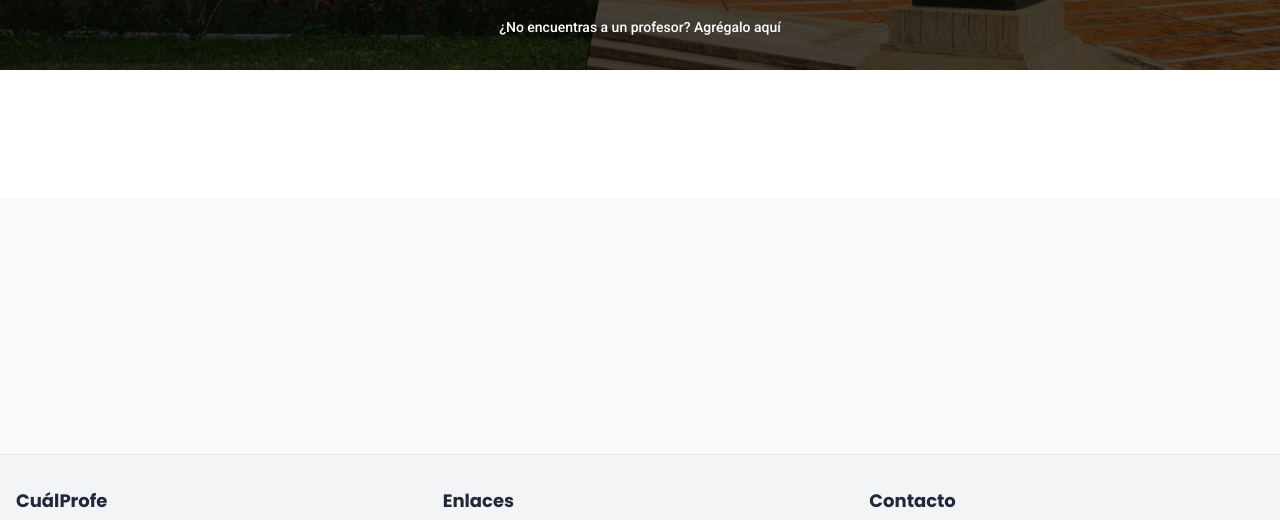
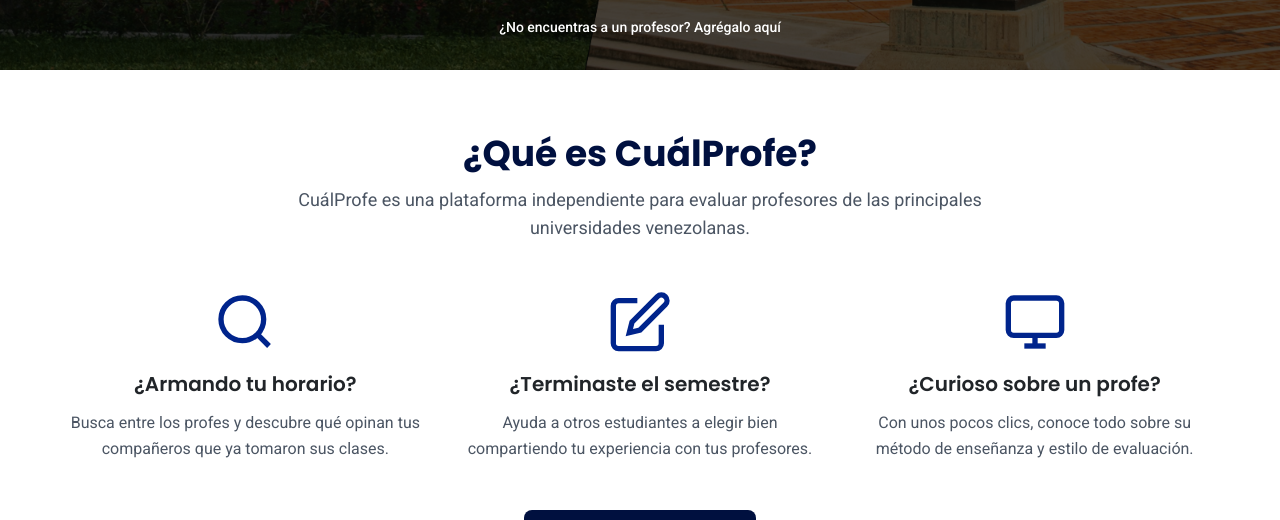
Before and after one commit to juanarroyoac/cualprofe-new, a Next.js app: page / in a window 1280 px wide. Shown: the part 410-930 px from the top of the page. Built offline with nearby package versions, Linux system fonts and the light colour scheme; no server answers; the database is empty.

Commit message:
Google Authentication fixed

```diff
--- a/app/page.tsx
+++ b/app/page.tsx
@@ -6,8 +6,8 @@
 export default function Home() {
   return (
     <div className="min-h-screen w-full overflow-hidden landing-page">
-      {/* Hero section with background image - FULL WIDTH but SHORTER HEIGHT */}
-      <div className="relative w-full h-[400px] sm:h-[480px] -mt-16"> {/* Reduced height significantly */}
+      {/* Hero section with background image */}
+      <div className="relative w-full h-[400px] sm:h-[480px] -mt-16">
         {/* Background image - stretched to full width */}
         <div className="absolute inset-0 w-full">
           <Image
@@ -23,14 +23,14 @@
           <div className="absolute inset-0 bg-black bg-opacity-70"></div>
         </div>
 
-        {/* Content container - position stays exactly the same */}
+        {/* Content container */}
         <div className="absolute inset-x-0 top-[32%] sm:top-[30%] z-10 flex flex-col items-center px-4">
-          {/* Main heading with reduced size ONLY on mobile (about 40% smaller) */}
+          {/* Main heading */}
           <h1 className="text-white text-2xl sm:text-5xl font-bold leading-[1.15] md:leading-[1.2] mb-2 text-center font-poppins">
             Busca los mejores profesores <span className="hidden md:inline"><br /></span>antes de inscribirte.
           </h1>
 
-          {/* SearchBar component */}
+          {/* SearchBar component - keeping the current one */}
           <div className="w-full max-w-lg">
             <SearchBar
               textColor="white"
@@ -39,7 +39,7 @@
               headingWeight="font-bold"
             />
 
-            {/* Add Professor Link - closer to search bar */}
+            {/* Add Professor Link */}
             <div className="mt-4 text-center">
               <Link
                 href="/add-professor"
@@ -52,12 +52,71 @@
         </div>
       </div>
 
-      {/* Rest of the page content */}
-      <main className="py-10 sm:py-16 px-4 bg-white">
-        <div className="w-full max-w-4xl mx-auto">
-          {/* Additional content here */}
+      {/* Welcome section with "What is CualProfe" style layout */}
+      <div className="py-16 px-4 bg-white">
+        <div className="w-full max-w-6xl mx-auto text-center">
+          <h2 className="text-3xl sm:text-4xl font-bold mb-3 font-poppins text-[#00103f]">
+            ¿Qué es CuálProfe?
+          </h2>
+          <p className="text-lg mb-12 text-gray-600 max-w-3xl mx-auto font-nunito">
+            CuálProfe es una plataforma independiente para evaluar profesores de las principales universidades venezolanas.
+          </p>
+
+          <div className="grid md:grid-cols-3 gap-8 mb-12">
+            {/* Feature 1 */}
+            <div className="text-center">
+              <div className="w-16 h-16 mx-auto mb-4">
+                <svg xmlns="http://www.w3.org/2000/svg" viewBox="0 0 24 24" fill="none" stroke="#00248c" strokeWidth="2" className="w-full h-full">
+                  <circle cx="11" cy="11" r="8"></circle>
+                  <line x1="21" y1="21" x2="16.65" y2="16.65"></line>
+                </svg>
+              </div>
+              <h3 className="text-xl font-semibold font-poppins mb-3">¿Armando tu horario?</h3>
+              <p className="text-gray-600 font-nunito">
+                Busca entre los profes y descubre qué opinan tus compañeros que ya tomaron sus clases.
+              </p>
+            </div>
+
+            {/* Feature 2 */}
+            <div className="text-center">
+              <div className="w-16 h-16 mx-auto mb-4">
+                <svg xmlns="http://www.w3.org/2000/svg" viewBox="0 0 24 24" fill="none" stroke="#00248c" strokeWidth="2" className="w-full h-full">
+                  <path d="M11 4H4a2 2 0 00-2 2v14a2 2 0 002 2h14a2 2 0 002-2v-7"></path>
+                  <path d="M18.5 2.5a2.121 2.121 0 013 3L12 15l-4 1 1-4 9.5-9.5z"></path>
+                </svg>
+              </div>
+              <h3 className="text-xl font-semibold font-poppins mb-3">¿Terminaste el semestre?</h3>
+              <p className="text-gray-600 font-nunito">
+                Ayuda a otros estudiantes a elegir bien compartiendo tu experiencia con tus profesores.
+              </p>
+            </div>
+
+            {/* Feature 3 */}
+            <div className="text-center">
+              <div className="w-16 h-16 mx-auto mb-4">
+                <svg xmlns="http://www.w3.org/2000/svg" viewBox="0 0 24 24" fill="none" stroke="#00248c" strokeWidth="2" className="w-full h-full">
+                  <rect x="2" y="3" width="20" height="14" rx="2" ry="2"></rect>
+                  <line x1="8" y1="21" x2="16" y2="21"></line>
+                  <line x1="12" y1="17" x2="12" y2="21"></line>
+                </svg>
+              </div>
+              <h3 className="text-xl font-semibold font-poppins mb-3">¿Curioso sobre un profe?</h3>
+              <p className="text-gray-600 font-nunito">
+                Con unos pocos clics, conoce todo sobre su método de enseñanza y estilo de evaluación.
+              </p>
+            </div>
+          </div>
+
+          <Link href="/ayuda" className="inline-flex items-center font-semibold bg-[#00103f] hover:bg-[#00248c] text-white rounded-lg px-6 py-3">
+            <svg xmlns="http://www.w3.org/2000/svg" className="h-5 w-5 mr-2" viewBox="0 0 24 24" fill="none" stroke="currentColor" strokeWidth="2">
+              <circle cx="12" cy="12" r="10"></circle>
+              <path d="M9.09 9a3 3 0 0 1 5.83 1c0 2-3 3-3 3"></path>
+              <line x1="12" y1="17" x2="12.01" y2="17"></line>
+            </svg>
+            Preguntas frecuentes
+          </Link>
         </div>
-      </main>
+      </div>
     </div>
   );
 }
```
